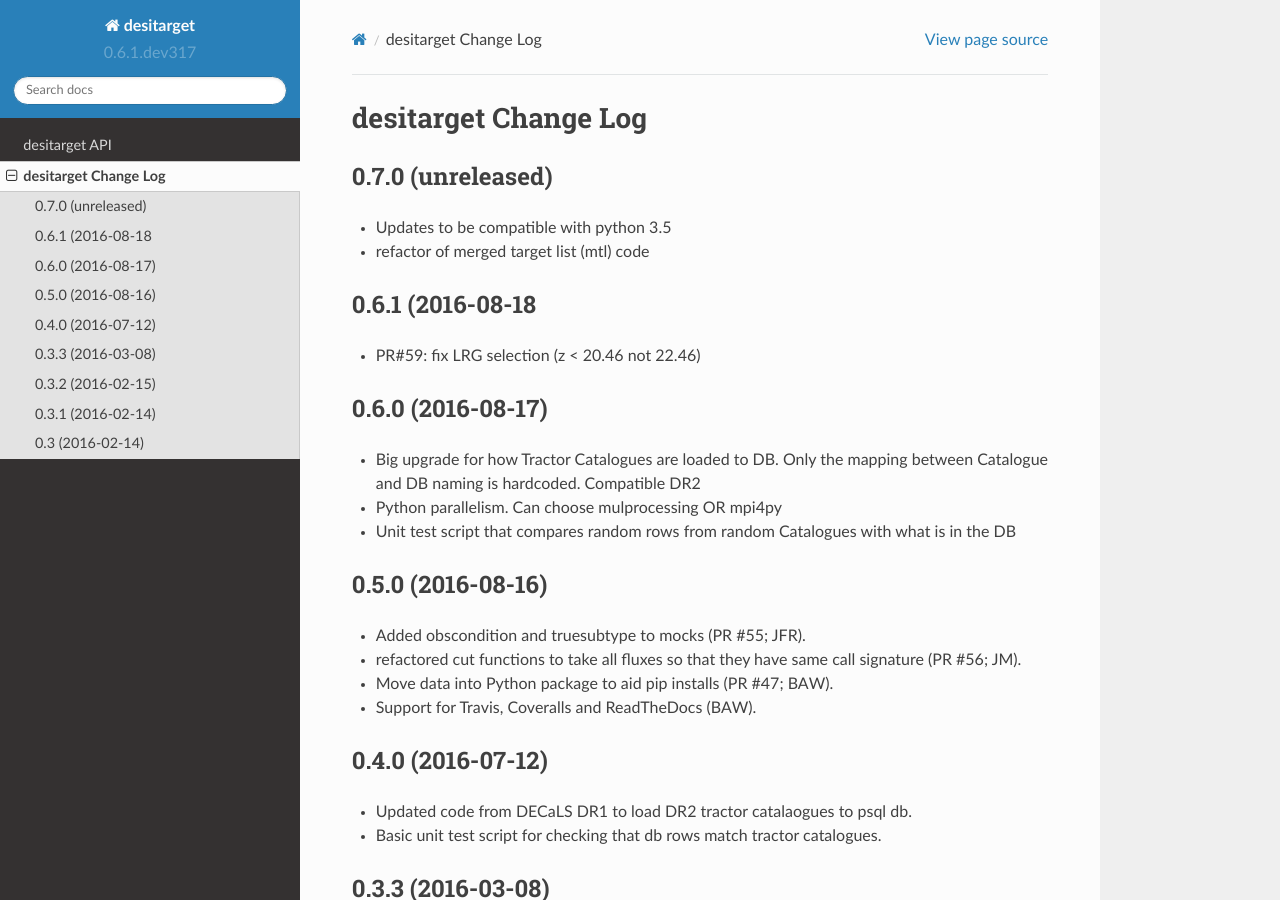
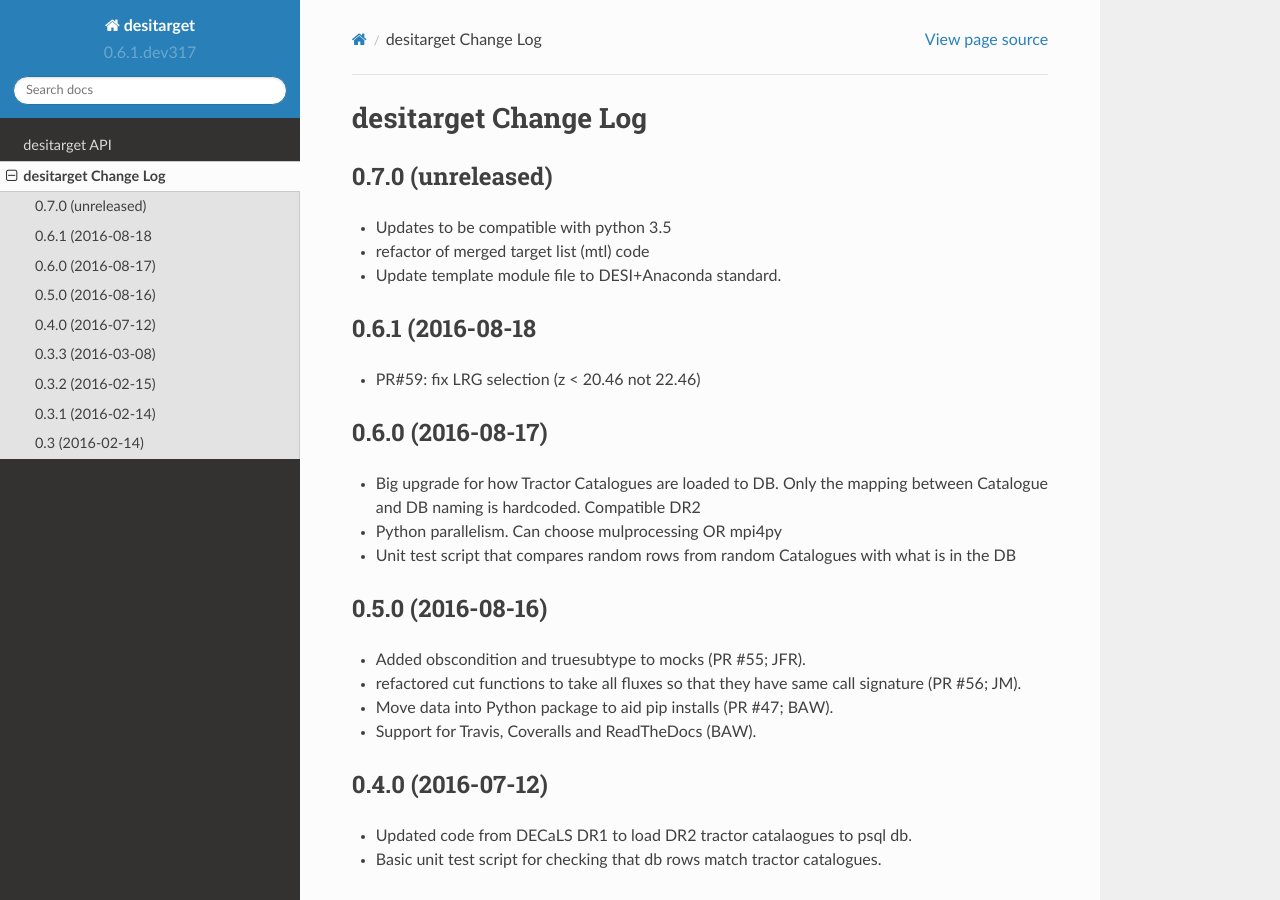
Before and after one commit to desihub/desitarget, a Sphinx documentation site: the page built from doc/changes.rst, in a window 1280 px wide and 900 px high. Built offline with Sphinx 7.4.7 and the Read the Docs theme 2.0.0, drawn with Linux system fonts in a browser that asks for light colours.

Commit message:
Update template module file.

```diff
--- a/doc/changes.rst
+++ b/doc/changes.rst
@@ -7,6 +7,7 @@ desitarget Change Log
 
 * Updates to be compatible with python 3.5
 * refactor of merged target list (mtl) code
+* Update template module file to DESI+Anaconda standard.
 
 0.6.1 (2016-08-18
 ------------------
```
Also changed, not shown: 1 other file.
